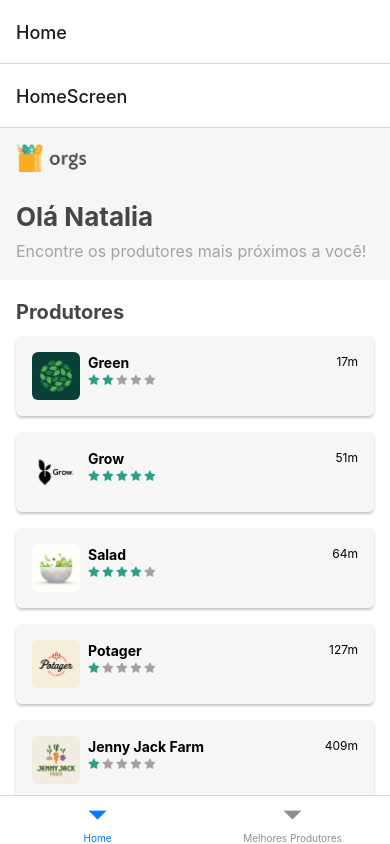
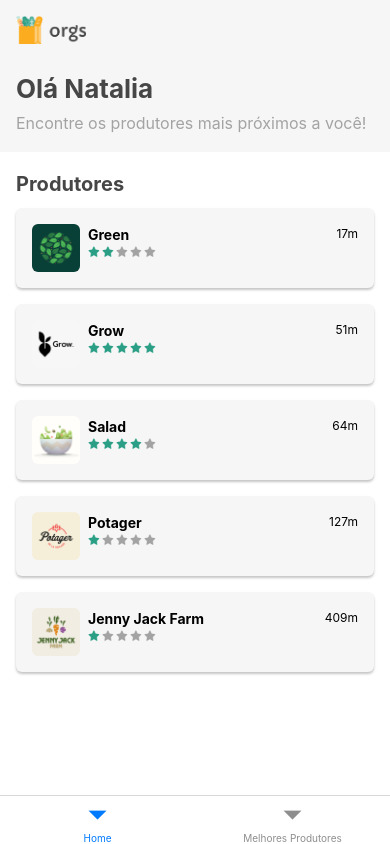
Before and after one commit to deciofrancis/orgs-cesta, a React Native app: screen /Home in a window 390 px wide. Built offline with nearby package versions, Linux system fonts and the light colour scheme.

Commit message:
removendo headers a mais e add goback voltar

```diff
--- a/src/componentes/Topo.js
+++ b/src/componentes/Topo.js
@@ -1,4 +1,5 @@
 import React from 'react';
+import { useNavigation } from '@react-navigation/native';
 import { View, Image, StyleSheet, Dimensions, TouchableOpacity } from 'react-native';
 
 import Texto from './Texto';
@@ -11,13 +12,14 @@ const largura = Dimensions.get('screen').width;
 const ALTURA_PADRAO = 270;
 
 export default function Topo({ titulo, imagem = topo, altura = ALTURA_PADRAO }) {
+  const navigarion = useNavigation();
   const estilos = funcaoEstilos(altura);
   return <>
     <Image source={imagem} style={estilos.topo} />
     <Gradiente width={largura} height={130 / 360 * largura} style={estilos.gradiente}/>
     <Texto style={estilos.titulo}>{ titulo }</Texto>
     <TouchableOpacity
-      onPress={() => {}}
+      onPress={() => { navigarion.goBack() }}
       style={estilos.botaoVoltar}>
       <VoltarSVG color='white' style={estilos.voltar} />
     </TouchableOpacity>
--- a/src/rotas/AppRotas.js
+++ b/src/rotas/AppRotas.js
@@ -10,7 +10,7 @@ const Tab = createBottomTabNavigator();
 
 export default function AppRotas() {
     return <NavigationContainer>
-    <Tab.Navigator>
+    <Tab.Navigator screenOptions={{ headerShown: false }}>
       <Tab.Screen name='Home' component={ProdutorRotas} />
       <Tab.Screen name='Melhores Produtores' component={MelhoresProdutoresRotas} />
     </Tab.Navigator>
--- a/src/rotas/ProdutorRotas.js
+++ b/src/rotas/ProdutorRotas.js
@@ -7,7 +7,7 @@ import Produtor from "../telas/Produtor";
 const Stack = createNativeStackNavigator();
 
 export default function ProdutorRotas({ ComponetePrincipal = Home }) {
-    return <Stack.Navigator>
+    return <Stack.Navigator screenOptions={{ headerShown: false }}>
                 <Stack.Screen name="HomeScreen" component={ComponetePrincipal} />
                 <Stack.Screen name="Produtor" component={Produtor} />
             </Stack.Navigator>
```
